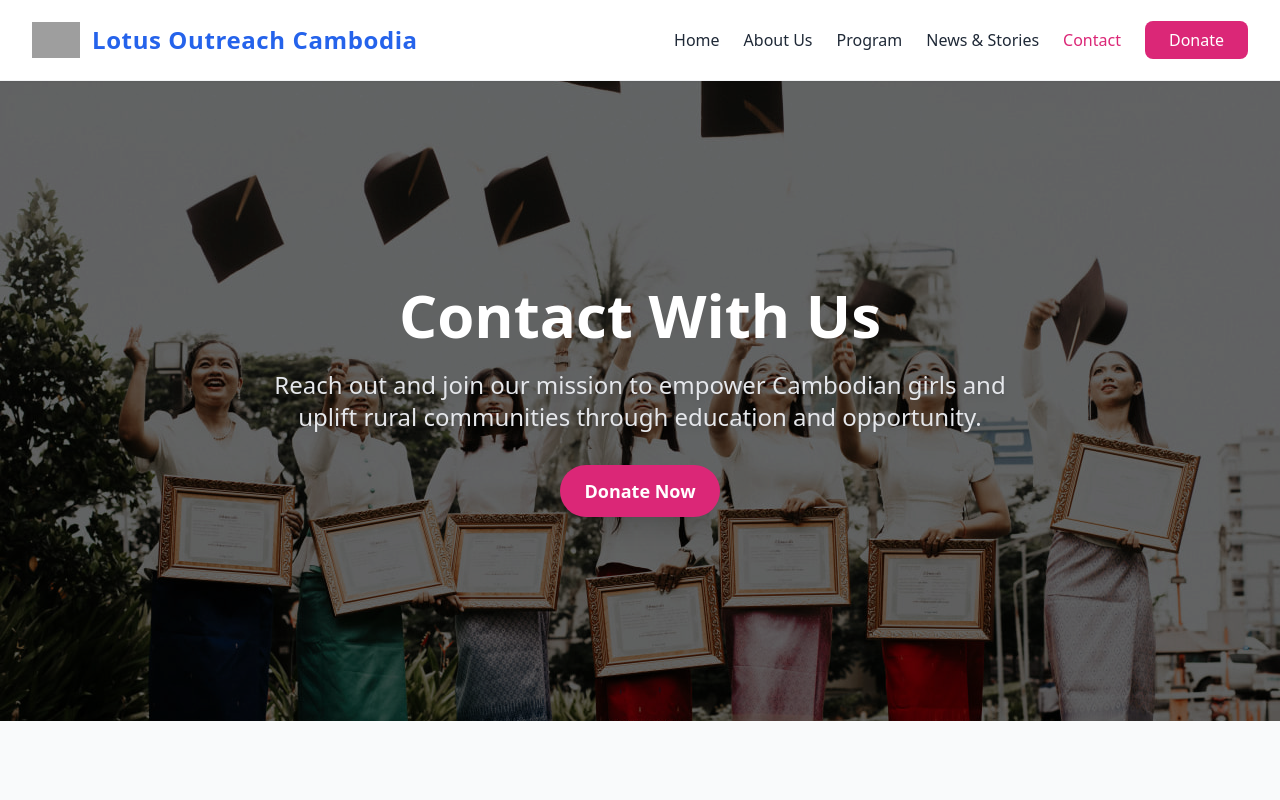
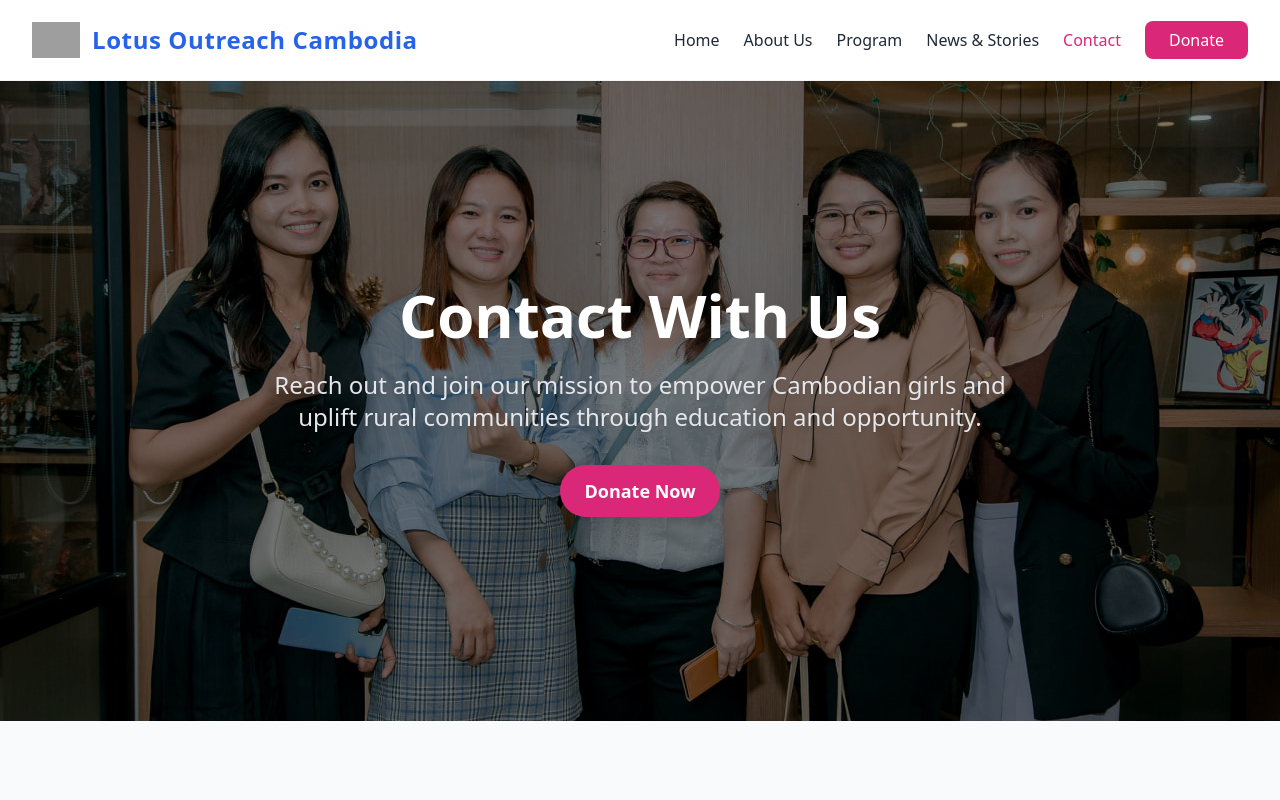
Before and after one commit to radytrainer/lotusoutreach-cambodia, a Vue app: page /contact in a window 1280 px wide. Shown: the top 800 px of the page. Built offline with nearby package versions, Linux system fonts and the light colour scheme; grey boxes are pictures that could not be loaded.

Commit message:
changed image in contact page

```diff
--- a/src/components/contact/Header.vue
+++ b/src/components/contact/Header.vue
@@ -2,7 +2,7 @@
   <div class="relative w-full text-white">
     <!-- Background Image -->
     <img
-      src="/image/Home/05.jpg"
+      src="/image/contact/header.jpg"
       alt="Contact Us - Cambodia"
       class="w-full h-[28rem] md:h-[36rem] lg:h-[40rem] 2xl:h-[44rem] object-cover object-center"
       loading="eager"
```
Also changed, not shown: public/image/contact/header.jpg (added).
